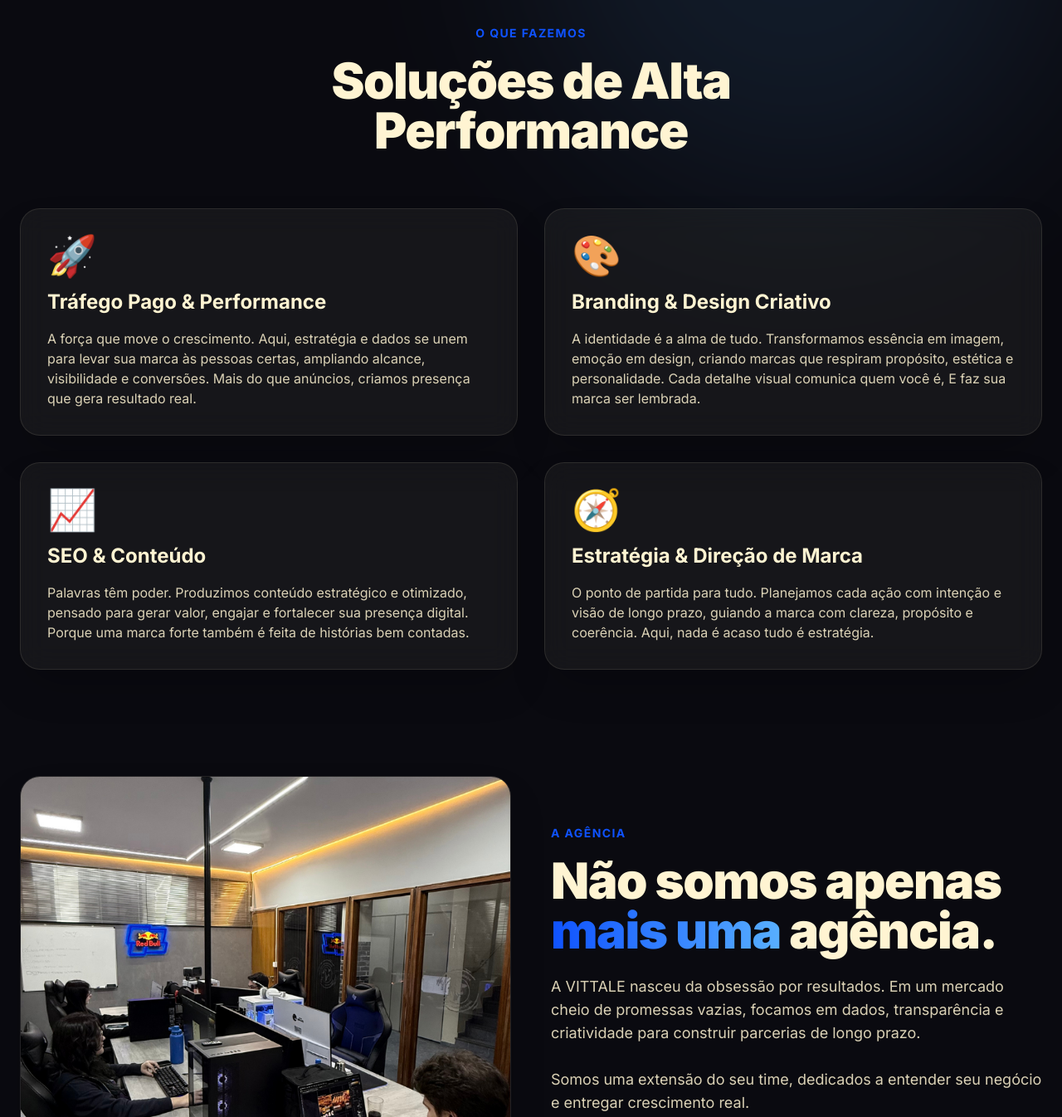
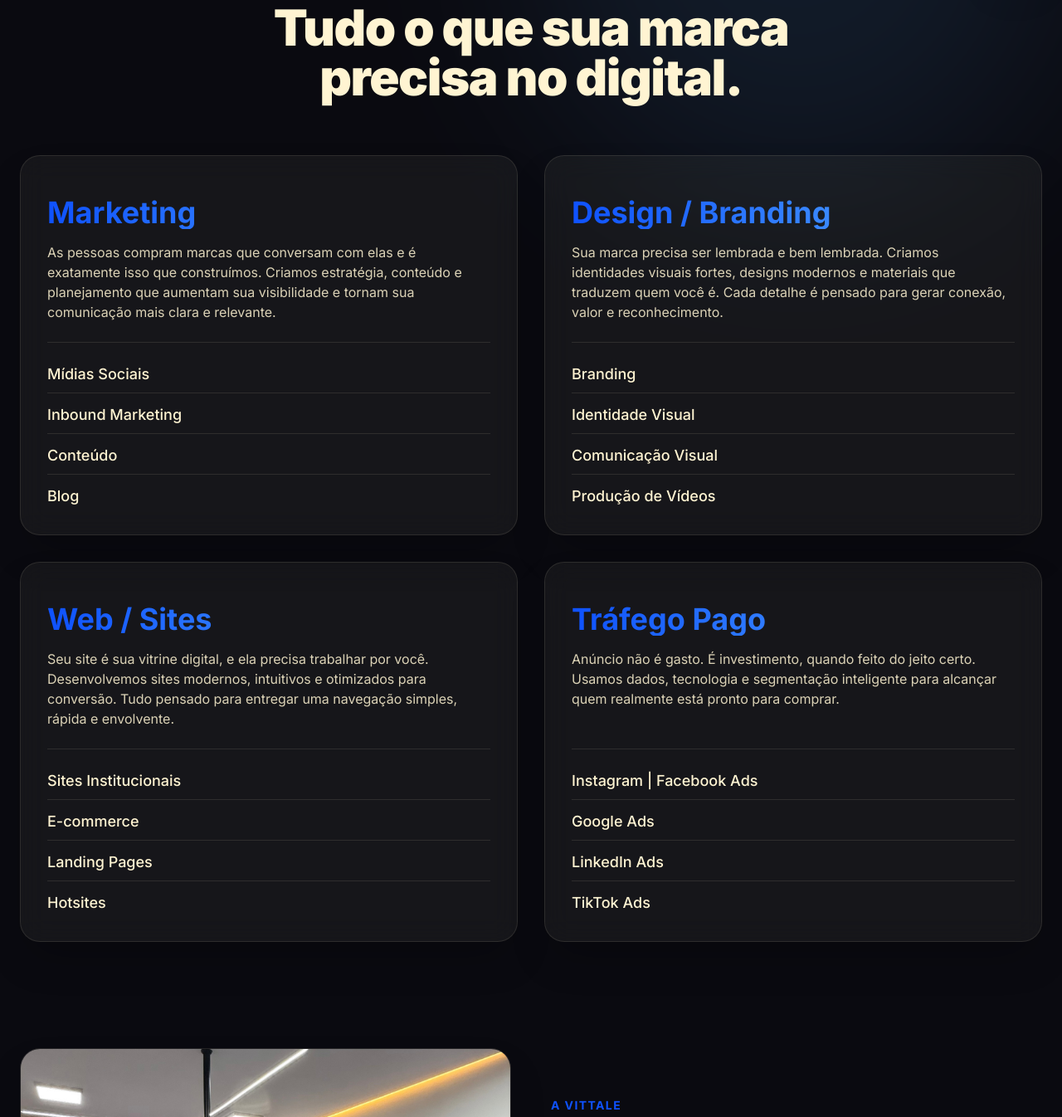
Before and after one commit to Andresaldanha3510/espetinho, a plain HTML site: page index.html in a window 1280 px wide. Shown: the part 809-2155 px from the top of the page at 83% size. Drawn offline with nearby package versions, Linux system fonts and the light colour scheme.

Commit message:
Add files via upload

```diff
--- a/index.html
+++ b/index.html
@@ -101,16 +101,22 @@
         <header id="header" class="fixed w-full top-0 z-50">
             <nav class="container mx-auto px-6 py-5 flex justify-between items-center bg-vittale-dark/70 backdrop-blur-md rounded-b-3xl border-b border-l border-r border-white/10 shadow-lg">
                 <!-- Logo -->
-                <a href="#home" class="text-3xl font-black tracking-tighter">
-                    <!-- O logo 'logo-offwhite.png' agora combina perfeitamente -->
-                    <img src="logo-offwhite.png" alt="VITTALE Logo" class="h-8 w-auto">
+                <a href="#home" class="flex flex-row items-center gap-4 group">
+                    <!-- Logo Escrito -->
+                    <img src="logo-offwhite.png" alt="VITTALE Logo" class="h-6 md:h-7 w-auto">
+
+                    <!-- Separador Vertical (Linha fina) -->
+                    <div class="h-6 w-px bg-white/20 hidden sm:block"></div>
+
+                    <!-- Ícone Redondo -->
+                    <img src="ICONE WHITE.png" alt="VITTALE Icon" class="h-8 w-auto transition-transform duration-500 group-hover:rotate-12">
                 </a>
 
                 <!-- Menu Desktop -->
                 <div class="hidden md:flex items-center space-x-8 font-semibold text-sm">
                     <!-- text-white agora é #FFF4D2 -->
                     <a href="#servicos" class="hover:text-white transition-colors">Serviços</a>
-                    <a href="#sobre" class="hover:text-white transition-colors">A Agência</a>
+                    <a href="#sobre" class="hover:text-white transition-colors">A Vittale</a>
                     <a href="#projetos" class="hover:text-white transition-colors">Projetos</a>
                     <!-- bg-white agora é #FFF4D2 -->
                     <!-- MUDADO: Efeito de hover atualizado para mais destaque -->
@@ -131,7 +137,7 @@
             <div id="mobile-menu" class="hidden md:hidden fixed inset-0 bg-vittale-dark/90 backdrop-blur-xl z-40">
                 <nav class="flex flex-col items-center justify-center h-full space-y-8 text-2xl font-bold">
                     <a href="#servicos" class="nav-link">Serviços</a>
-                    <a href="#sobre" class="nav-link">A Agência</a>
+                    <a href="#sobre" class="nav-link">A Vittale</a>
                     <a href="#projetos" class="nav-link">Projetos</a>
                     <!-- BOTÃO PRIMÁRIO ATUALIZADO -->
                     <a href="https://wa.me/message/N4FRNLUCC7ZLL1" class="px-8 py-3 bg-gradient-to-r from-vittale-blue to-vittale-light-blue text-true-white font-bold rounded-full transition-all duration-300 shadow-lg shadow-vittale-blue/30 hover:scale-105 hover:shadow-xl hover:shadow-vittale-blue/50 hover:brightness-110 mt-8 ">Fale Conosco</a>
@@ -146,14 +152,14 @@
                 <img src="logo-offwhite.png" alt="Logo VITTALE"
                      class="mx-auto mb-8 h-24 w-auto shadow-xl fade-in">
 
-                <h1 class="text-5xl md:text-7xl lg:text-8xl font-black uppercase tracking-tighter leading-none mb-8 fade-in" style="animation-delay: 0.2s;">
-                    Elevamos sua marca
+                <h1 class="text-3xl sm:text-5xl md:text-7xl lg:text-8xl font-black uppercase tracking-tighter leading-none mb-8 fade-in" style="animation-delay: 0.2s;">
+                    <span class="whitespace-nowrap">O MARKETING VITAL</span>
                     <br>
-                    ao <span class="bg-clip-text text-transparent bg-gradient-to-r from-vittale-blue to-vittale-light-blue">próximo nível</span>
+                    <span class="bg-clip-text text-transparent bg-gradient-to-r from-vittale-blue to-vittale-light-blue">PARA O SEU NEGÓCIO</span>
                 </h1>
                 <!-- text-gray-300 agora é o novo tom com opacidade -->
                 <p class="text-xl md:text-2xl text-gray-300 mb-12 max-w-2xl mx-auto fade-in" style="animation-delay: 0.4s;">
-                    Somos a VITTALE. A agência de marketing digital que transforma cliques em resultados reais.
+                    Entregamos resultados que transformam através de posicionamento consistente, soluções criativas e estratégias.
                 </p>
                 <div class="flex flex-col md:flex-row justify-center gap-4 fade-in" style="animation-delay: 0.6s;">
                     <!-- BOTÃO PRIMÁRIO ATUALIZADO -->
@@ -173,37 +179,77 @@
             <div class="container mx-auto">
                 <div class="text-center mb-16 max-w-2xl mx-auto fade-in">
                     <span class="text-sm font-bold uppercase text-vittale-blue tracking-widest">O QUE FAZEMOS</span>
-                    <h2 class="text-4xl md:text-6xl font-black mt-4 tracking-tight">Soluções de Alta Performance</h2>
+                    <h2 class="text-4xl md:text-6xl font-black mt-4 tracking-tight">Tudo o que sua marca precisa no digital.</h2>
                 </div>
 
                 <div class="grid md:grid-cols-2 gap-8">
-                    <!-- Card 1 -->
-                    <!-- CARD ATUALIZADO -->
-                    <div class="bg-white/5 border border-white/10 rounded-3xl backdrop-blur-lg shadow-2xl transition-all duration-300 hover:border-white/20 hover:scale-[1.02] p-8 fade-in">
-                        <div class="text-5xl mb-4">🚀</div>
-                        <h3 class="text-2xl font-bold mb-4">Tráfego Pago & Performance</h3>
-                        <p class="text-gray-300">A força que move o crescimento. Aqui, estratégia e dados se unem para levar sua marca às pessoas certas, ampliando alcance, visibilidade e conversões. Mais do que anúncios, criamos presença que gera resultado real.</p>
+                    <!-- Card 1: Marketing -->
+                    <div class="bg-white/5 border border-white/10 rounded-3xl backdrop-blur-lg shadow-2xl transition-all duration-300 hover:border-white/20 hover:scale-[1.02] p-8 fade-in flex flex-col h-full" style="animation-delay: 0.2s;">
+                        <div class="mb-4">
+                            <!-- Ícone comentado ou ativo conforme necessidade -->
+                            <!-- <img src="marketing.png" alt="Ícone Marketing" class="h-12 w-12 object-contain"> -->
+                        </div>
+                        <h3 class="text-4xl font-bold mb-4 bg-clip-text text-transparent bg-gradient-to-r from-vittale-blue to-vittale-light-blue ">Marketing</h3>
+                        <p class="text-gray-300 mb-6">As pessoas compram marcas que conversam com elas e é exatamente isso que construímos. Criamos estratégia, conteúdo e planejamento que aumentam sua visibilidade e tornam sua comunicação mais clara e relevante.</p>
+
+                        <!-- LISTA DE TÓPICOS -->
+                        <div class="mt-auto space-y-3 pt-6 border-t border-white/10">
+                            <div class="text-lg font-medium border-b border-white/10 pb-2">Mídias Sociais</div>
+                            <div class="text-lg font-medium border-b border-white/10 pb-2">Inbound Marketing</div>
+                            <div class="text-lg font-medium border-b border-white/10 pb-2">Conteúdo</div>
+                            <div class="text-lg font-medium">Blog</div>
+                        </div>
                     </div>
-                    <!-- Card 2 -->
-                    <!-- CARD ATUALIZADO -->
-                    <div class="bg-white/5 border border-white/10 rounded-3xl backdrop-blur-lg shadow-2xl transition-all duration-300 hover:border-white/20 hover:scale-[1.02] p-8 fade-in" style="animation-delay: 0.2s;">
-                        <div class="text-5xl mb-4">🎨</div>
-                        <h3 class="text-2xl font-bold mb-4">Branding & Design Criativo</h3>
-                        <p class="text-gray-300">A identidade é a alma de tudo. Transformamos essência em imagem, emoção em design, criando marcas que respiram propósito, estética e personalidade. Cada detalhe visual comunica quem você é, E faz sua marca ser lembrada.</p>
+
+                    <!-- Card 2: Design / Branding -->
+                    <div class="bg-white/5 border border-white/10 rounded-3xl backdrop-blur-lg shadow-2xl transition-all duration-300 hover:border-white/20 hover:scale-[1.02] p-8 fade-in flex flex-col h-full" style="animation-delay: 0.2s;">
+                        <div class="mb-4">
+                            <!-- <img src="design.png" alt="Ícone Design" class="h-12 w-12 object-contain"> -->
+                        </div>
+                        <h3 class="text-4xl font-bold mb-4 bg-clip-text text-transparent bg-gradient-to-r from-vittale-blue to-vittale-light-blue ">Design / Branding</h3>
+                        <p class="text-gray-300 mb-6">Sua marca precisa ser lembrada e bem lembrada. Criamos identidades visuais fortes, designs modernos e materiais que traduzem quem você é. Cada detalhe é pensado para gerar conexão, valor e reconhecimento.</p>
+
+                        <!-- LISTA DE TÓPICOS -->
+                        <div class="mt-auto space-y-3 pt-6 border-t border-white/10">
+                            <div class="text-lg font-medium border-b border-white/10 pb-2">Branding</div>
+                            <div class="text-lg font-medium border-b border-white/10 pb-2">Identidade Visual</div>
+                            <div class="text-lg font-medium border-b border-white/10 pb-2">Comunicação Visual</div>
+                            <div class="text-lg font-medium">Produção de Vídeos</div>
+                        </div>
                     </div>
-                    <!-- Card 3 -->
-                    <!-- CARD ATUALIZADO -->
-                    <div class="bg-white/5 border border-white/10 rounded-3xl backdrop-blur-lg shadow-2xl transition-all duration-300 hover:border-white/20 hover:scale-[1.02] p-8 fade-in" style="animation-delay: 0.4s;">
-                        <div class="text-5xl mb-4">📈</div>
-                        <h3 class="text-2xl font-bold mb-4">SEO & Conteúdo</h3>
-                        <p class="text-gray-300">Palavras têm poder. Produzimos conteúdo estratégico e otimizado, pensado para gerar valor, engajar e fortalecer sua presença digital. Porque uma marca forte também é feita de histórias bem contadas.</p>
+
+                    <!-- Card 3: Web / Sites -->
+                    <div class="bg-white/5 border border-white/10 rounded-3xl backdrop-blur-lg shadow-2xl transition-all duration-300 hover:border-white/20 hover:scale-[1.02] p-8 fade-in flex flex-col h-full" style="animation-delay: 0.4s;">
+                        <div class="mb-4">
+                            <!-- <img src="web.png" alt="Ícone Web" class="h-12 w-12 object-contain"> -->
+                        </div>
+                        <h3 class="text-4xl font-bold mb-4 bg-clip-text text-transparent bg-gradient-to-r from-vittale-blue to-vittale-light-blue ">Web / Sites</h3>
+                        <p class="text-gray-300 mb-6">Seu site é sua vitrine digital, e ela precisa trabalhar por você. Desenvolvemos sites modernos, intuitivos e otimizados para conversão. Tudo pensado para entregar uma navegação simples, rápida e envolvente.</p>
+
+                        <!-- LISTA DE TÓPICOS -->
+                        <div class="mt-auto space-y-3 pt-6 border-t border-white/10">
+                            <div class="text-lg font-medium border-b border-white/10 pb-2">Sites Institucionais</div>
+                            <div class="text-lg font-medium border-b border-white/10 pb-2">E-commerce</div>
+                            <div class="text-lg font-medium border-b border-white/10 pb-2">Landing Pages</div>
+                            <div class="text-lg font-medium">Hotsites</div>
+                        </div>
                     </div>
-                    <!-- Card 4 -->
-                    <!-- CARD ATUALIZADO -->
-                    <div class="bg-white/5 border border-white/10 rounded-3xl backdrop-blur-lg shadow-2xl transition-all duration-300 hover:border-white/20 hover:scale-[1.02] p-8 fade-in" style="animation-delay: 0.4s;">
-                        <div class="text-5xl mb-4">🧭</div>
-                        <h3 class="text-2xl font-bold mb-4">Estratégia & Direção de Marca</h3>
-                        <p class="text-gray-300">O ponto de partida para tudo. Planejamos cada ação com intenção e visão de longo prazo, guiando a marca com clareza, propósito e coerência. Aqui, nada é acaso tudo é estratégia.</p>
+
+                    <!-- Card 4: Tráfego Pago -->
+                    <div class="bg-white/5 border border-white/10 rounded-3xl backdrop-blur-lg shadow-2xl transition-all duration-300 hover:border-white/20 hover:scale-[1.02] p-8 fade-in flex flex-col h-full" style="animation-delay: 0.4s;">
+                        <div class="mb-4">
+                            <!-- <img src="trafego.png" alt="Ícone Tráfego" class="h-12 w-12 object-contain"> -->
+                        </div>
+                        <h3 class="text-4xl font-bold mb-4 bg-clip-text text-transparent bg-gradient-to-r from-vittale-blue to-vittale-light-blue ">Tráfego Pago</h3>
+                        <p class="text-gray-300 mb-6">Anúncio não é gasto. É investimento, quando feito do jeito certo. Usamos dados, tecnologia e segmentação inteligente para alcançar quem realmente está pronto para comprar.</p>
+
+                        <!-- LISTA DE TÓPICOS -->
+                        <div class="mt-auto space-y-3 pt-6 border-t border-white/10">
+                            <div class="text-lg font-medium border-b border-white/10 pb-2">Instagram | Facebook Ads</div>
+                            <div class="text-lg font-medium border-b border-white/10 pb-2">Google Ads</div>
+                            <div class="text-lg font-medium border-b border-white/10 pb-2">LinkedIn Ads</div>
+                            <div class="text-lg font-medium">TikTok Ads</div>
+                        </div>
                     </div>
                 </div>
             </div>
@@ -221,13 +267,13 @@
 
                 <!-- Texto -->
                 <div class="md:w-1/2 fade-in" style="animation-delay: 0.2s;">
-                    <span class="text-sm font-bold uppercase text-vittale-blue tracking-widest">A AGÊNCIA</span>
+                    <span class="text-sm font-bold uppercase text-vittale-blue tracking-widest">A VITTALE</span>
                     <h2 class="text-4xl md:text-6xl font-black mt-4 tracking-tight leading-tight">
                         Não somos apenas
                         <span class="bg-clip-text text-transparent bg-gradient-to-r from-vittale-blue to-vittale-light-blue">mais uma</span> agência.
                     </h2>
                     <p class="text-lg text-gray-300 mt-6 mb-8">
-                        A VITTALE nasceu da obsessão por resultados. Em um mercado cheio de promessas vazias, focamos em dados, transparência e criatividade para construir parcerias de longo prazo.
+                        A Vittale nasceu quando percebemos que, ao resolver um problema real, descobrimos nossa maior oportunidade: dar direção para marcas que só precisavam ser vistas do jeito certo.
                         <br><br>
                         Somos uma extensão do seu time, dedicados a entender seu negócio e entregar crescimento real.
                     </p>
@@ -367,6 +413,18 @@
             </div>
         </footer>
 
+        <!-- WHATSAPP FLUTUANTE -->
+        <a href="https://wa.me/message/N4FRNLUCC7ZLL1"
+           target="_blank"
+           class="fixed bottom-6 right-6 z-50 bg-green-500 text-white p-4 rounded-full shadow-2xl hover:scale-110 hover:bg-green-600 transition-all duration-300 flex items-center justify-center group">
+            <!-- Ícone WhatsApp SVG -->
+            <svg class="w-8 h-8" fill="currentColor" viewBox="0 0 24 24" xmlns="http://www.w3.org/2000/svg">
+                <path d="M17.472 14.382c-.297-.149-1.758-.867-2.03-.967-.273-.099-.471-.148-.67.15-.197.297-.767.966-.94 1.164-.173.199-.347.223-.644.075-.297-.15-1.255-.463-2.39-1.475-.883-.788-1.48-1.761-1.653-2.059-.173-.297-.018-.458.13-.606.134-.133.298-.347.446-.52.149-.174.198-.298.298-.497.099-.198.05-.371-.025-.52-.075-.149-.669-1.612-.916-2.207-.242-.579-.487-.5-.669-.51-.173-.008-.371-.01-.57-.01-.198 0-.52.074-.792.372-.272.297-1.04 1.016-1.04 2.479 0 1.462 1.065 2.875 1.213 3.074.149.198 2.096 3.2 5.077 4.487.709.306 1.262.489 1.694.625.712.227 1.36.195 1.871.118.571-.085 1.758-.719 2.006-1.413.248-.694.248-1.289.173-1.413-.074-.124-.272-.198-.57-.347m-5.421 7.403h-.004a9.87 9.87 0 01-5.031-1.378l-.361-.214-3.741.982.998-3.648-.235-.374a9.86 9.86 0 01-1.51-5.26c.001-5.45 4.436-9.884 9.888-9.884 2.64 0 5.122 1.03 6.988 2.898a9.825 9.825 0 012.893 6.994c-.003 5.45-4.437 9.884-9.885 9.884m8.413-18.297A11.815 11.815 0 0012.05 0C5.495 0 .16 5.335.157 11.892c0 2.096.547 4.142 1.588 5.945L.057 24l6.305-1.654a11.882 11.882 0 005.683 1.448h.005c6.554 0 11.89-5.335 11.893-11.893a11.821 11.821 0 00-3.48-8.413Z"/>
+            </svg>
+            <!-- Efeito de pulso -->
+            <span class="absolute w-full h-full bg-green-500 rounded-full opacity-20 animate-pulse-slow"></span>
+        </a>
+
     </div> <!-- Fim do Wrapper Principal -->
 
     <!-- JAVASCRIPT -->
```
